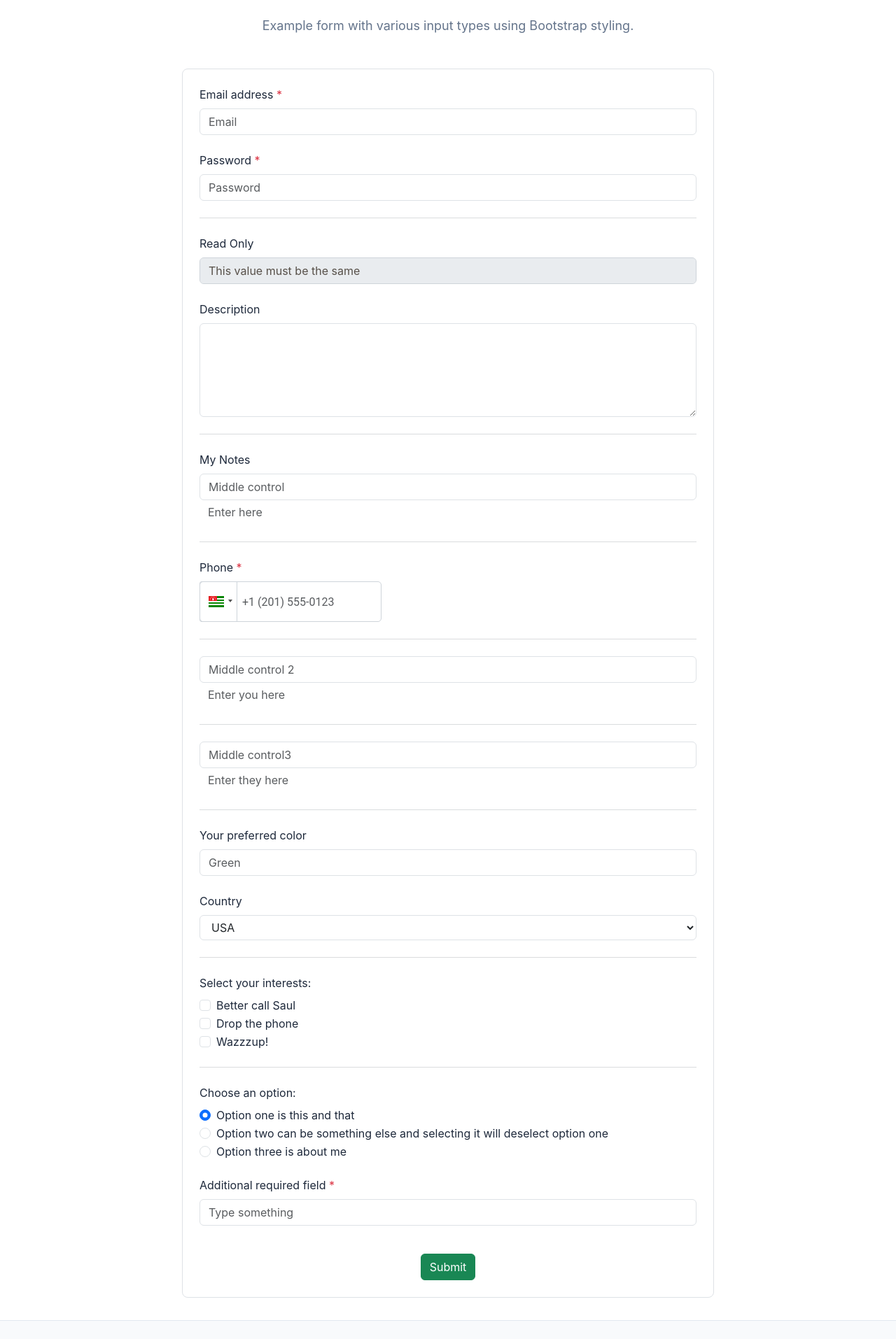
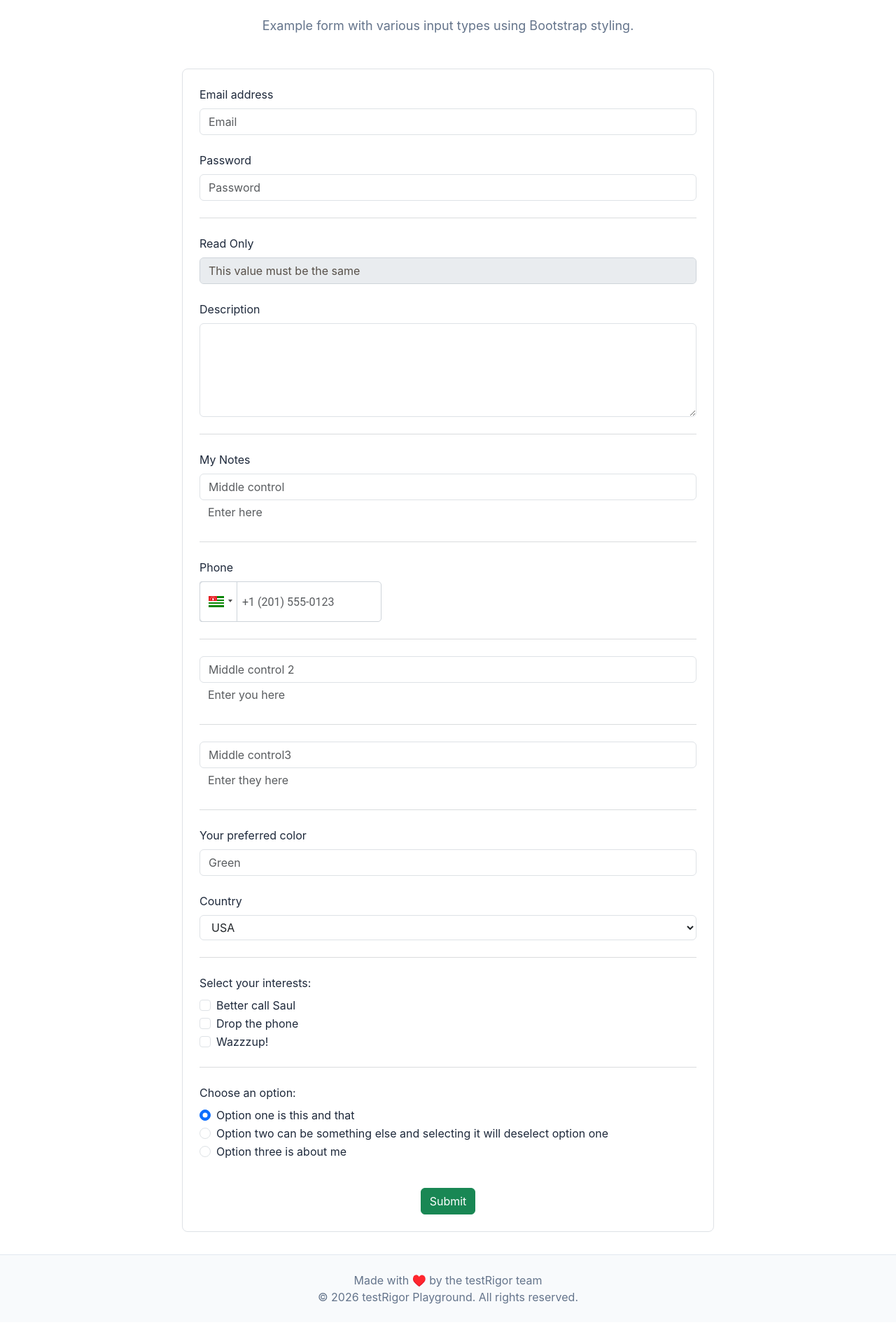
Before and after one commit to thiagonunes11/testRigorPlayground, a React (Vite) app: page /form in a window 1280 px wide. Shown: the part 220-2134 px from the top of the page at 70% size. After the commit the page ends 2110 px from the top, so only its background shows below. Built offline with nearby package versions, Linux system fonts and the light colour scheme; the HTML template or start-up script is replaced by a standard one.

Commit message:
Revert "feat: make form fields required"
This reverts commit d341a817306d8f1719d344ba906350e26bb6eeab.

```diff
--- a/src/pages/form.jsx
+++ b/src/pages/form.jsx
@@ -19,7 +19,6 @@ const Form = () => {
     },
     optionsRadios: 'ONE',
     phone: '',
-    additionalField: '',
   });
 
   const [text, setText] = useState('');
@@ -70,7 +69,7 @@ const Form = () => {
             <form onSubmit={handleSubmit} className="form-container">
 
               <div className="form-group mb-4">
-                <label className="form-label d-block text-start">Email address <span className="text-danger">*</span></label>
+                <label className="form-label d-block text-start">Email address</label>
                 <input
                   type="email"
                   className="form-control"
@@ -78,12 +77,11 @@ const Form = () => {
                   value={formData.email}
                   onChange={handleChange}
                   placeholder="Email"
-                  required
                 />
               </div>
 
               <div className="form-group mb-4">
-                <label className="form-label d-block text-start">Password <span className="text-danger">*</span></label>
+                <label className="form-label d-block text-start">Password</label>
                 <input
                   type="password"
                   className="form-control"
@@ -91,7 +89,6 @@ const Form = () => {
                   value={formData.password}
                   onChange={handleChange}
                   placeholder="Password"
-                  required
                 />
               </div>
 
@@ -137,7 +134,7 @@ const Form = () => {
               <hr className="my-4 border-top border-secondary" />
 
               <div className="form-group mb-4">
-                <label className="form-label d-block text-start">Phone <span className="text-danger">*</span></label>
+                <label className="form-label d-block text-start">Phone</label>
                 <div className="form-control phone-wrapper">
                   <PhoneInput
                     country={''}
@@ -145,7 +142,7 @@ const Form = () => {
                     onChange={(phone) => setFormData({ ...formData, phone })}
                     inputProps={{
                       name: 'phone',
-                      required: true,
+                      required: false,
                       autoFocus: false,
                       placeholder: "+1 (201) 555-0123"
                     }}
@@ -295,19 +292,6 @@ const Form = () => {
                 </div>
               </div>
 
-              <div className="form-group mb-4 mt-4 text-start">
-                <label className="form-label d-block">Additional required field <span className="text-danger">*</span></label>
-                <input
-                  type="text"
-                  className="form-control"
-                  name="additionalField"
-                  value={formData.additionalField}
-                  onChange={handleChange}
-                  placeholder="Type something"
-                  required
-                />
-              </div>
-
               <button type="submit" className="btn btn-success mt-3">Submit</button>
             </form>
           </div>
@@ -334,7 +318,6 @@ const Form = () => {
               )}
 
               <p><strong>phone:</strong> {formData.phone || 'no value'}</p>
-              <p><strong>additionalField:</strong> {formData.additionalField || 'no value'}</p>
             </div>
           </div>
         )}
```
